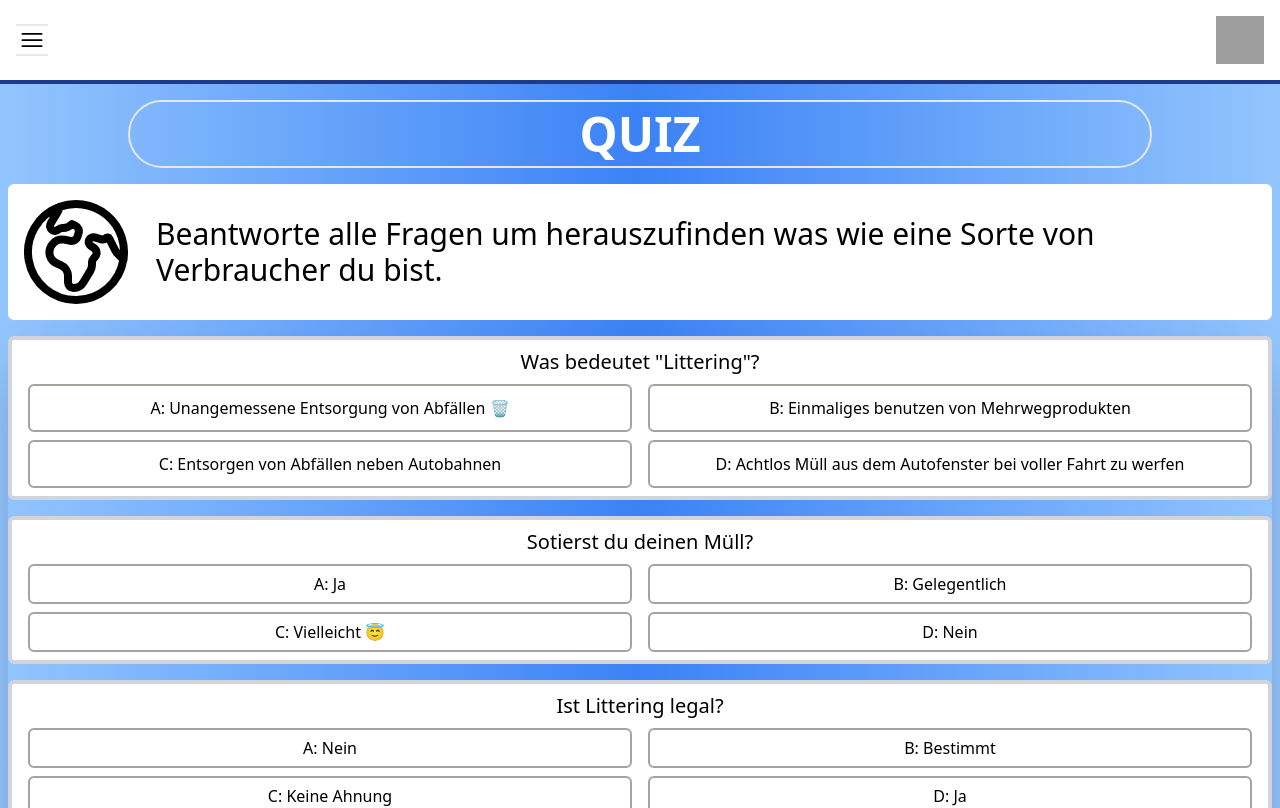
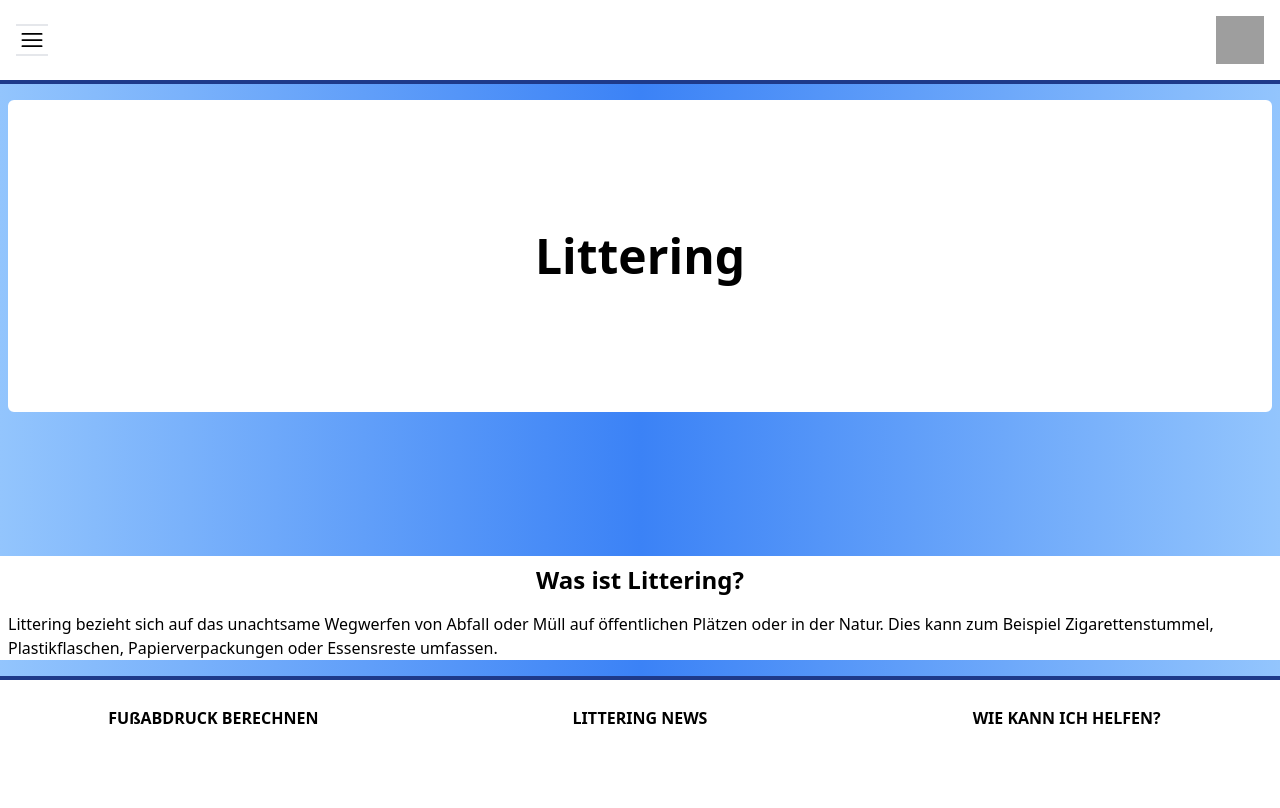
Before and after one commit to 1clone47/LitteringSchule, a Vue app: page / in a window 1280 px wide. Shown: the top 808 px of the page. Built offline with nearby package versions, Linux system fonts and the light colour scheme; grey boxes are pictures that could not be loaded.

Commit message:
added homePage Site

```diff
--- a/src/components/NavBar.vue
+++ b/src/components/NavBar.vue
@@ -11,7 +11,10 @@
     <div v-if="showMenu" class="flex flex-col bg-white items-center space-y-2 mt-2 py-4 xs:text-sm">
       <ul class="space-y-1.5">
         <li class="hover:border-b-4 rounded-full hover:border-blue-900 px-32 text-center underline">
-          <RouterLink to="/" @click="closeMenu">Quiz</RouterLink>
+          <RouterLink to="/" @click="closeMenu">Home</RouterLink>
+        </li>
+        <li class="hover:border-b-4 rounded-full hover:border-blue-900 px-32 text-center underline">
+          <RouterLink to="/quiz" @click="closeMenu">Quiz</RouterLink>
         </li>
         <li class="hover:border-b-4 rounded-full hover:border-blue-900 px-32 text-center underline">
           <RouterLink to="/cause" @click="closeMenu">Ursachen</RouterLink>
--- /dev/null
+++ b/src/components/templates/HomeTemplate.vue
@@ -0,0 +1,19 @@
+<template>
+  <div class="bg-gradient-to-r from-blue-300 via-blue-500 to-blue-300 items-center w-auto h-auto justify-center items-center">
+    <div class="items-center justify-center text-center mx-2 border-4 py-32 px-32 rounded-md mt-4 bg-white border-white text-5xl font-bold">
+      <p>
+        Littering
+      </p>
+    </div>
+    <div class="bg-white flex flex-col items-center mt-36">
+      <div class="text-2xl font-semibold mt-2">
+        <h1>Was ist Littering?</h1>
+      </div>
+      <div class="flex flex-col space-y-4 mt-4 mx-2">
+        <p>
+          Littering bezieht sich auf das unachtsame Wegwerfen von Abfall oder Müll auf öffentlichen Plätzen oder in der Natur. Dies kann zum Beispiel Zigarettenstummel, Plastikflaschen, Papierverpackungen oder Essensreste umfassen.
+        </p>
+      </div>
+    </div>
+  </div>
+</template>
--- a/src/views/HomeView.vue
+++ b/src/views/HomeView.vue
@@ -1,7 +1,7 @@
 <script setup>
-import Quiz from '../components/QuizComp.vue'
+import Home from '../components/templates/HomeTemplate.vue'
 </script>
 
 <template>
-  <Quiz />
+  <Home />
 </template>
--- /dev/null
+++ b/src/views/QuizView.vue
@@ -0,0 +1,7 @@
+<script setup>
+import Quiz from '../components/QuizComp.vue'
+</script>
+
+<template>
+  <Quiz />
+</template>
```
